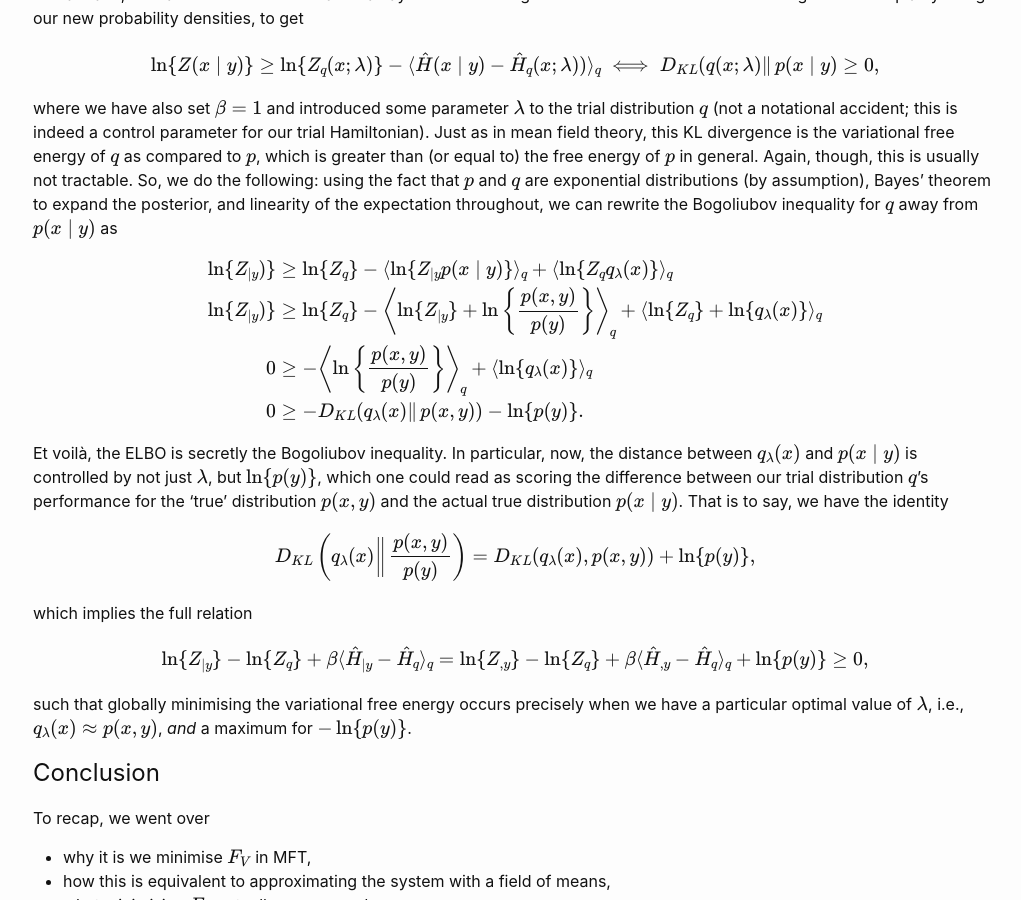
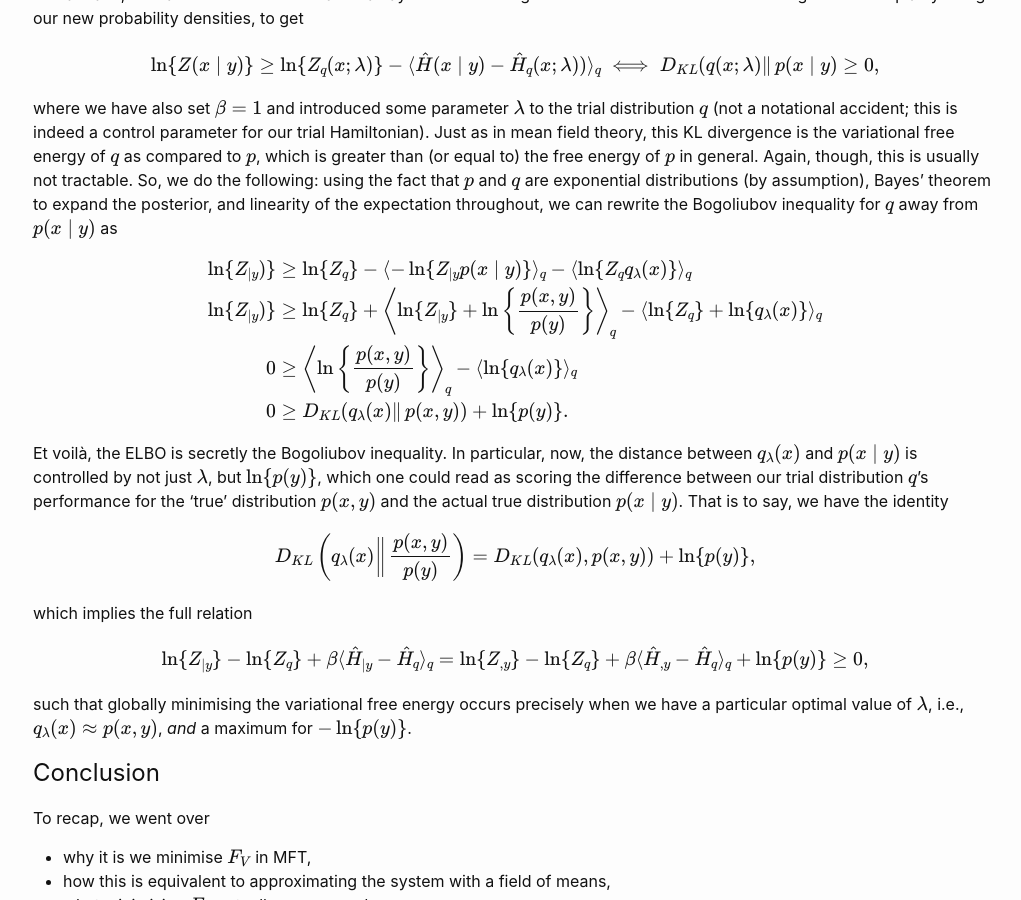
Before and after one commit to DARSakthi/DARSakthi.github.io, a Jekyll site: the page built from _posts/2022-02-05-2-MFT-4-ME.markdown, in a window 1280 px wide and 900 px high, scrolled down 3849 px. Shown: the whole window, without its empty margins (125-1146 px from the left). Built offline with Jekyll 4.4.1, drawn with Linux system fonts in a browser that asks for light colours; formulas are drawn with MathJax 3; comment, search, counter and statistics services are not loaded.

Commit message:
Update 2022-02-05-2-MFT-4-ME.markdown

```diff
--- a/_posts/2022-02-05-2-MFT-4-ME.markdown
+++ b/_posts/2022-02-05-2-MFT-4-ME.markdown
@@ -69,10 +69,11 @@ $$ \ln\{Z(x\mid y)\} \geq \ln\{Z_q(x; \lambda)\} - \langle \hat H(x \mid y) - \h
 
 where we have also set $$\beta = 1$$ and introduced some parameter $$\lambda$$ to the trial distribution $$q$$ (not a notational accident; this is indeed a control parameter for our trial Hamiltonian). Just as in mean field theory, this KL divergence is the variational free energy of $$q$$ as compared to $$p$$, which is greater than (or equal to) the free energy of $$p$$ in general. Again, though, this is usually not tractable. So, we do the following: using the fact that $$p$$ and $$q$$ are exponential distributions (by assumption), Bayes' theorem to expand the posterior, and linearity of the expectation throughout, we can rewrite the Bogoliubov inequality for $$q$$ away from $$p(x \mid y)$$ as
 
-$$ \begin{align*} \ln\{Z_{\mid y})\} &\geq \ln\{Z_q\} - \langle \ln\{ Z_{\mid y} p(x \mid y) \} \rangle_q + \langle \ln\{Z_q q_\lambda(x) \} \rangle_q \\
-\ln\{Z_{\mid y})\} &\geq \ln\{Z_q\} - \left\langle \ln\{Z_{\mid y}\} + \ln\left\{ \frac{p(x,y)}{p(y)} \right\} \right\rangle_q + \langle \ln\{Z_q\} + \ln\{q_\lambda(x) \} \rangle_q\\
-0 &\geq - \left\langle \ln\left\{ \frac{p(x,y)}{p(y)} \right\} \right\rangle_q + \langle \ln\{q_\lambda(x) \} \rangle_q\\
-0 &\geq - D_{KL}( q_\lambda(x) \|\, p(x,y) ) - \ln\{p(y)\}. \end{align*} $$
+$$ \begin{align*}
+\ln\{Z_{\mid y})\} &\geq \ln\{Z_q\} - \langle -\ln\{ Z_{\mid y} p(x \mid y) \} \rangle_q - \langle \ln\{Z_q q_\lambda(x) \} \rangle_q \\
+\ln\{Z_{\mid y})\} &\geq \ln\{Z_q\} + \left\langle \ln\{Z_{\mid y}\} + \ln\left\{ \frac{p(x,y)}{p(y)} \right\} \right\rangle_q - \langle \ln\{Z_q\} + \ln\{q_\lambda(x) \} \rangle_q\\
+0 &\geq \left\langle \ln\left\{ \frac{p(x,y)}{p(y)} \right\} \right\rangle_q - \langle \ln\{q_\lambda(x) \} \rangle_q\\
+0 &\geq D_{KL}( q_\lambda(x) \|\, p(x,y) ) + \ln\{p(y)\}. \end{align*} $$
 
 Et voilà, the ELBO is secretly the Bogoliubov inequality. In particular, now, the distance between $$q_\lambda(x)$$ and $$p(x \mid y)$$ is controlled by not just $$\lambda$$, but $$\ln\{p(y)\}$$, which one could read as scoring the difference between our trial distribution $$q$$'s performance for the 'true' distribution $$p(x,y)$$ and the actual true distribution $$p(x \mid y)$$. That is to say, we have the identity
 
```
